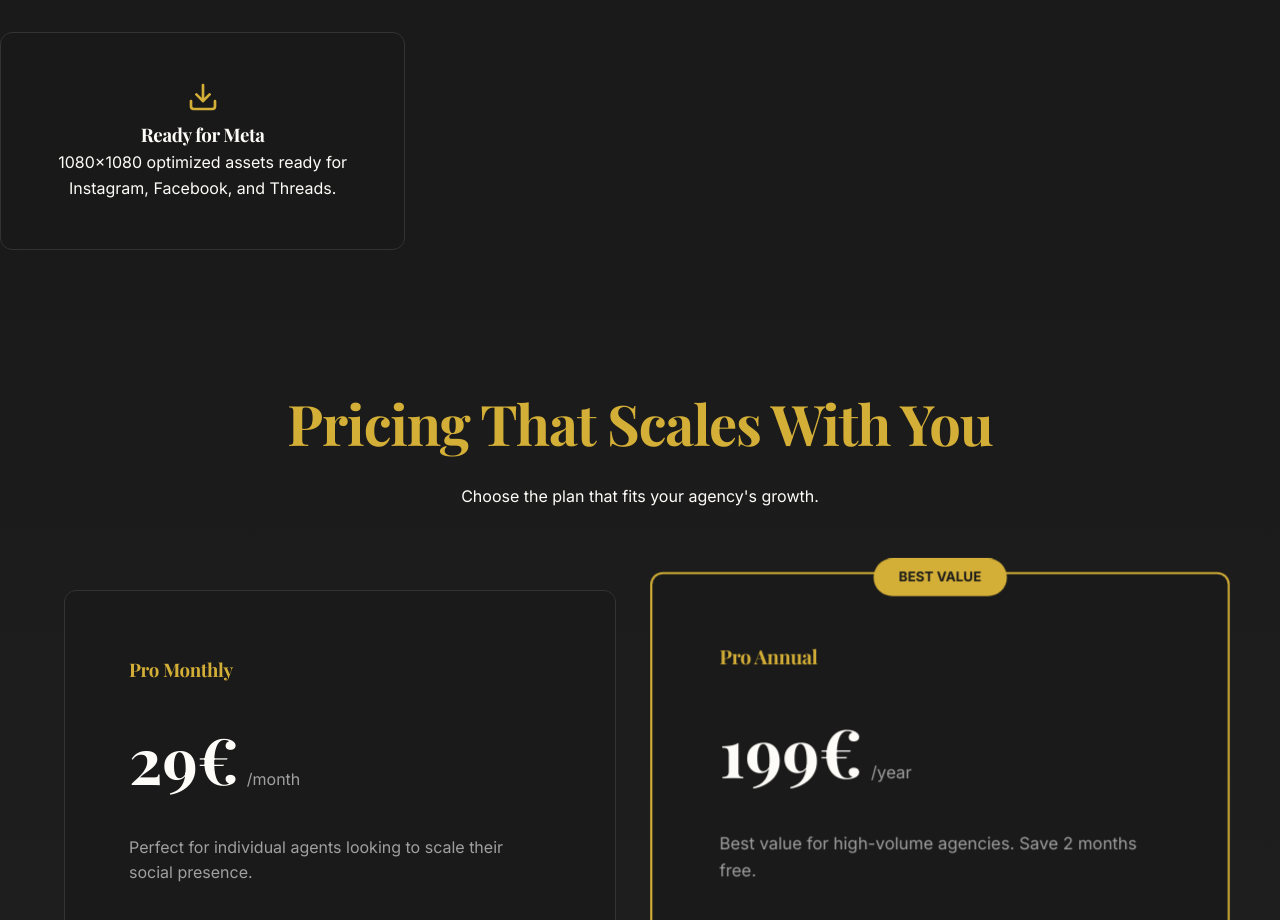
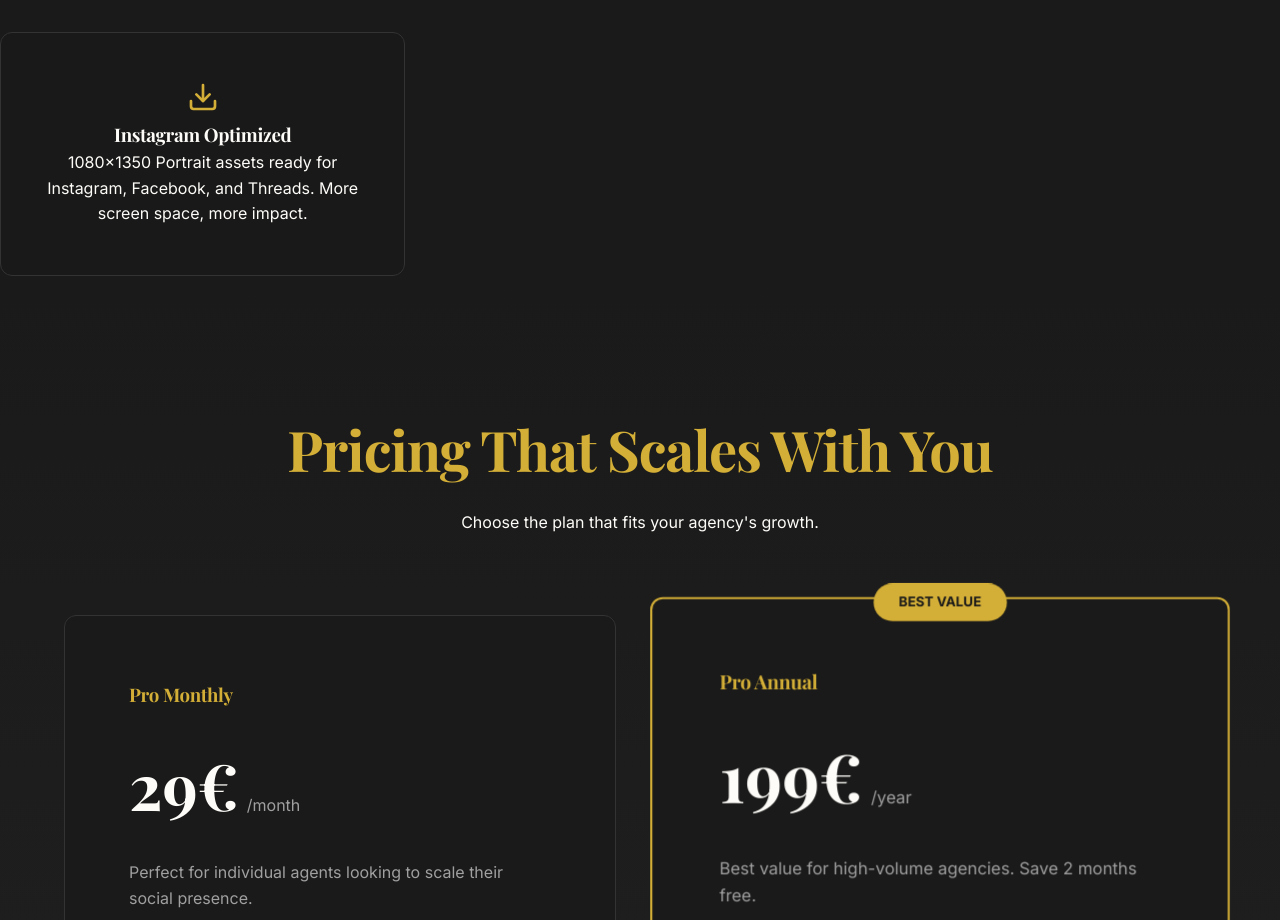
Before and after one commit to SuesteCreative/insta-realestate, a Next.js app: page / in a window 1280 px wide. Shown: the part 2200-3120 px from the top of the page. Built offline with nearby package versions, Linux system fonts and the light colour scheme; no server answers.

Commit message:
Standard Upgrade: All carousels now optimized for 1080x1350 Portrait format

```diff
--- a/src/app/page.tsx
+++ b/src/app/page.tsx
@@ -66,8 +66,8 @@ export default function Home() {
           </div>
           <div className="feature-card glass-card">
             <Download className="gold-text" size={32} />
-            <h3>Ready for Meta</h3>
-            <p>1080x1080 optimized assets ready for Instagram, Facebook, and Threads.</p>
+            <h3>Instagram Optimized</h3>
+            <p>1080x1350 Portrait assets ready for Instagram, Facebook, and Threads. More screen space, more impact.</p>
           </div>
         </div>
       </section>
```
Also changed, not shown: src/components/Generator.tsx (+4 -4 lines).
